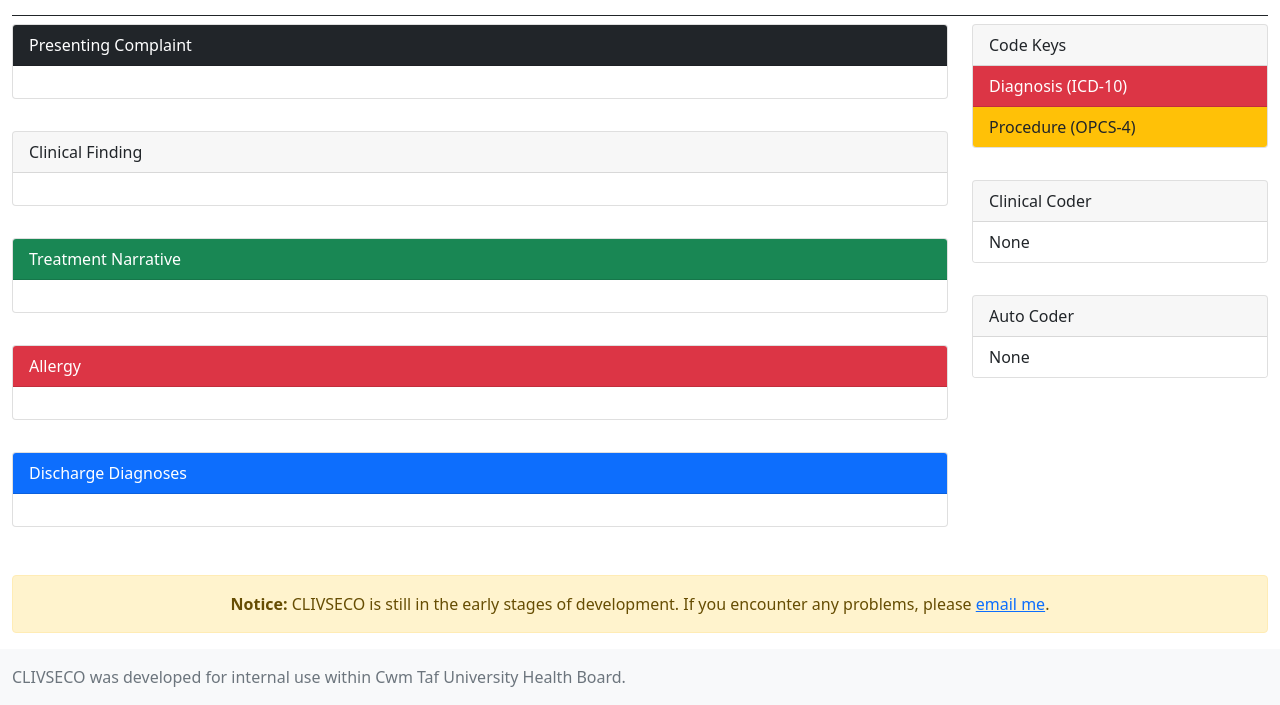
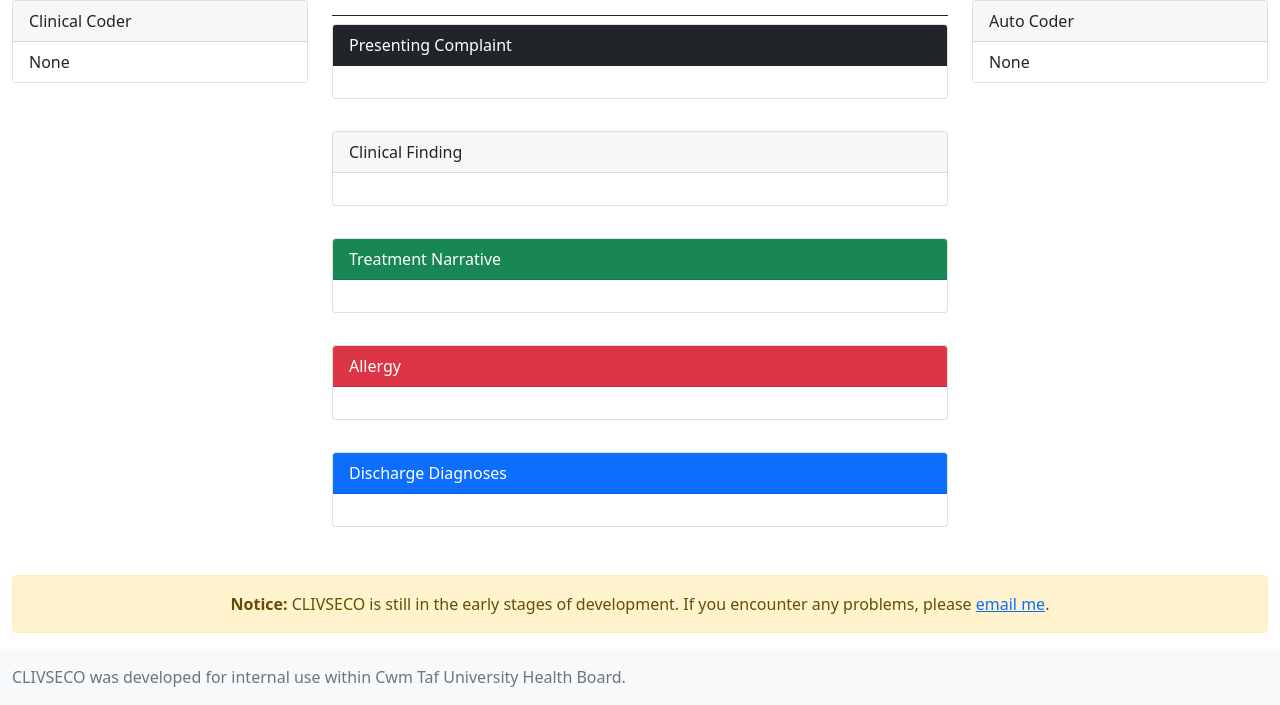
Before and after one commit to KeironO/CLIVSECO, a Flask app: page /notes/code in a window 1280 px wide. Shown: the part 97-802 px from the top of the page. Run offline with Flask 2, Linux system fonts and the light colour scheme; the visitor is signed in with stand-in values (Sample User, id 1); data that the repository does not hold is empty; some libraries are stand-ins or nearby versions.

Commit message:
Clean Up

```diff
--- a/web/app/static/js/note.js
+++ b/web/app/static/js/note.js
@@ -117,7 +117,7 @@ function set_clinical_coder(clinical_codes) {
         }
 
         $("#clinical-coder-list-group").append(
-            "<li class='list-group-item " + bg + "' id='gi-"+ note_code["id"] + "'>" + note_code["code"] + "</li>"
+            "<li class='list-group-item " + bg + "' id='gi-"+ note_code["id"] + "'>" + note_code["code"] + ": " + note_code["code_information"]["description"] + "</li>"
         );
 
     }
--- a/web/app/templates/notes/view.html
+++ b/web/app/templates/notes/view.html
@@ -3,10 +3,21 @@
 {% block body %}
 
 
-<h1 id="note-heading"></h1>
 
 <div class="row">
-    <div class="col-9">
+    <div class="col-3">
+
+      <div class="card">
+        <div class="card-header">
+          Clinical Coder
+        </div>
+        <ul class="list-group list-group-flush" id="clinical-coder-list-group">
+          <li class="list-group-item" id="clinical-coder-none">None</li>
+        </ul>
+      </div>
+    </div>
+    <div class="col-6">
+      <h1 id="note-heading"></h1>
 
       <div class="card">
         <div class="card-header bg-dark text-white">
@@ -58,24 +69,7 @@
     </div>
     <div class="col-3">
 
-      <div class="card">
-        <div class="card-header">
-          Code Keys
-        </div>
-        <ul class="list-group list-group-flush">
-          <li class="list-group-item bg-danger text-white">Diagnosis (ICD-10)</li>
-          <li class="list-group-item bg-warning">Procedure (OPCS-4)</li>
-        </ul>
-      </div>
 
-      <div class="card">
-        <div class="card-header">
-          Clinical Coder
-        </div>
-        <ul class="list-group list-group-flush" id="clinical-coder-list-group">
-          <li class="list-group-item" id="clinical-coder-none">None</li>
-        </ul>
-      </div>
 
       <div class="card">
         <div class="card-header">
```
